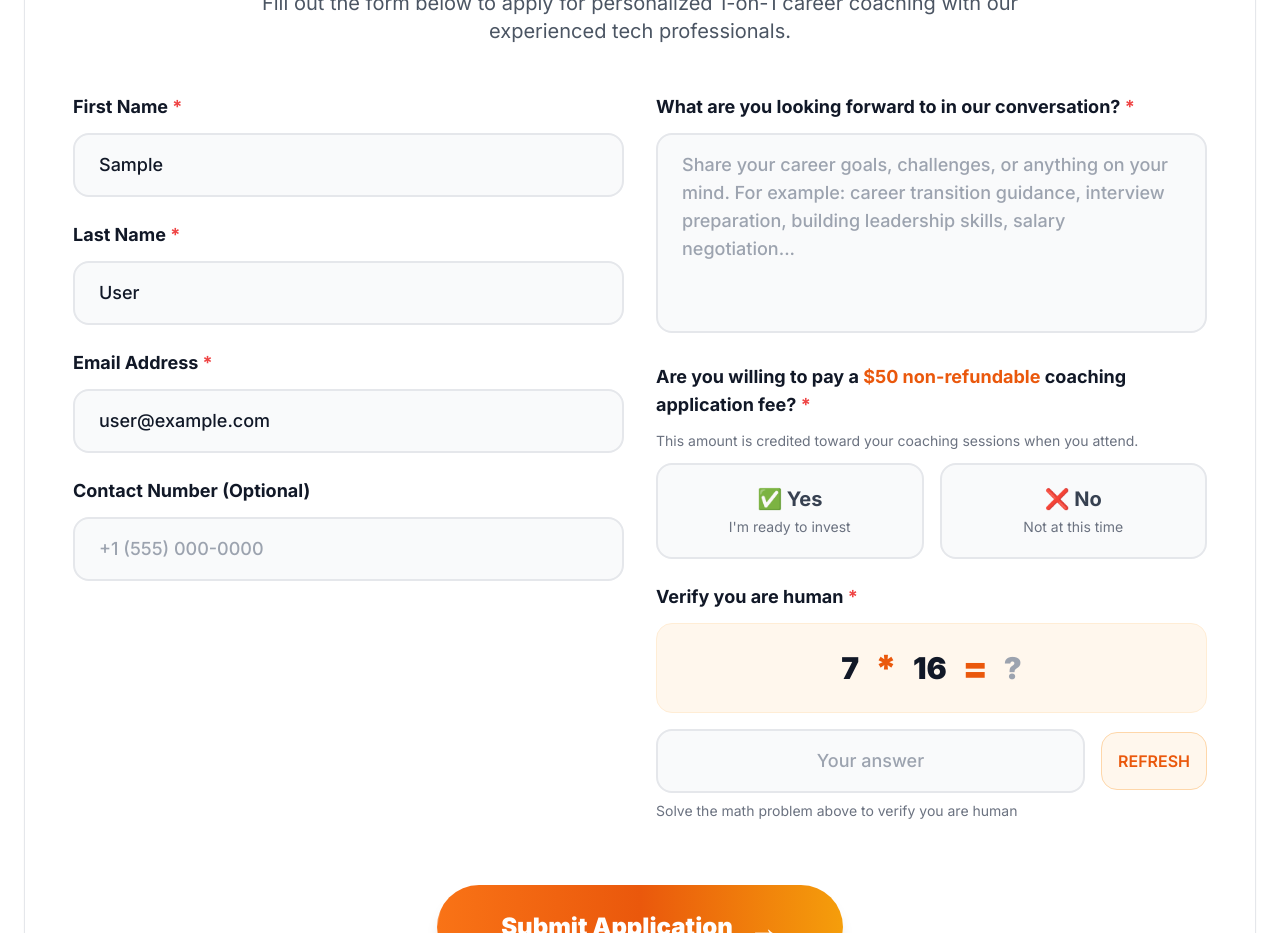
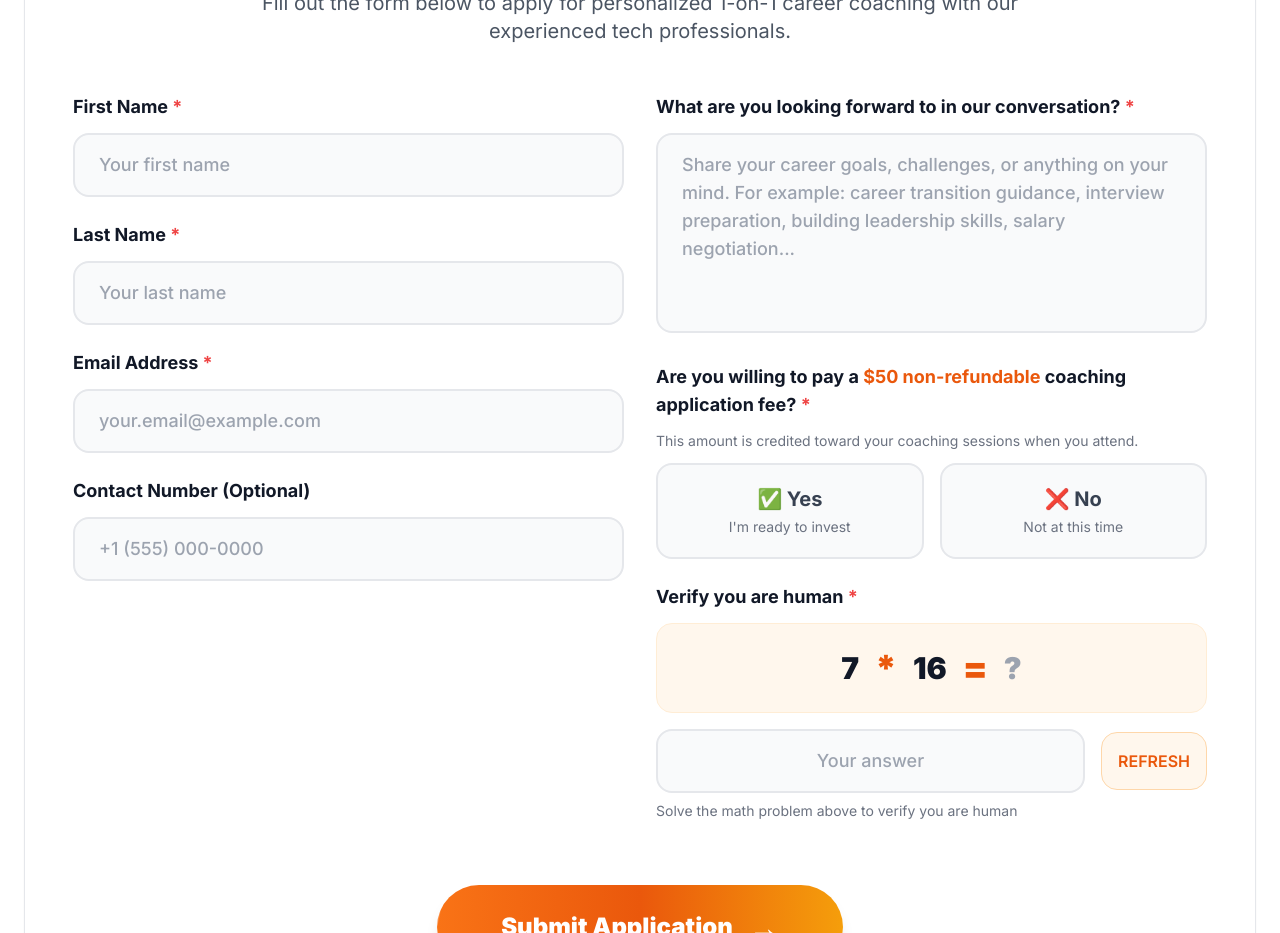
Before and after one commit to Favoredonline/FavoredOnlineInc, a React (Create React App) app: page /career-coach in a window 1280 px wide. Shown: the part 2500-3433 px from the top of the page. Built offline with nearby package versions, Linux system fonts and the light colour scheme; no server answers; the database is empty; sample sign-in values are in the browser's storage.

Commit message:
Update CareerCoach.jsx

```diff
--- a/src/Pages/user/CareerCoach.jsx
+++ b/src/Pages/user/CareerCoach.jsx
@@ -44,15 +44,7 @@ const CareerCoach = () => {
     isSuccess: false,
   });
 
-  // Pre-fill from auth
-  useEffect(() => {
-    if (currentUser) {
-      const parts = (currentUser.displayName || '').trim().split(' ');
-      if (parts[0]) setFirstName(parts[0]);
-      if (parts.slice(1).join(' ')) setLastName(parts.slice(1).join(' '));
-      if (currentUser.email) setEmail(currentUser.email);
-    }
-  }, [currentUser]);
+
 
   // Captcha
   const generateCaptcha = () => {
```
